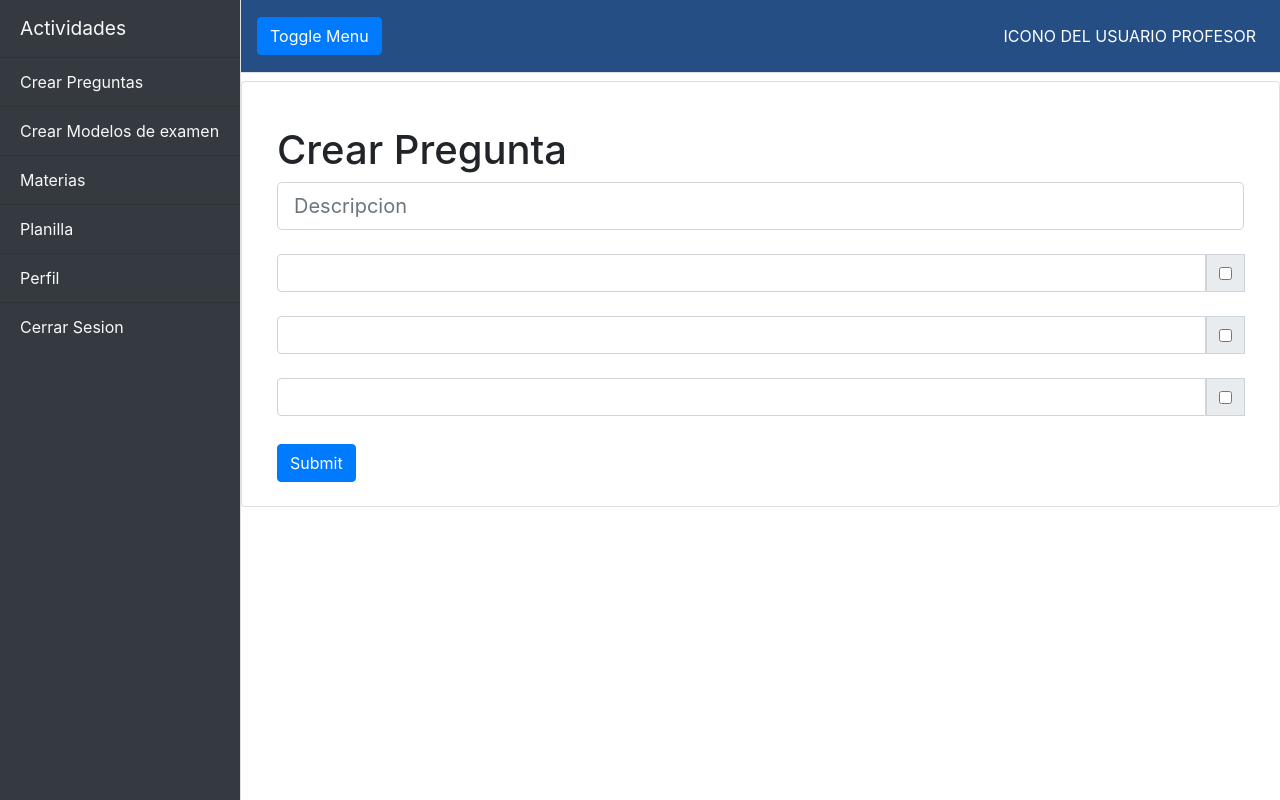
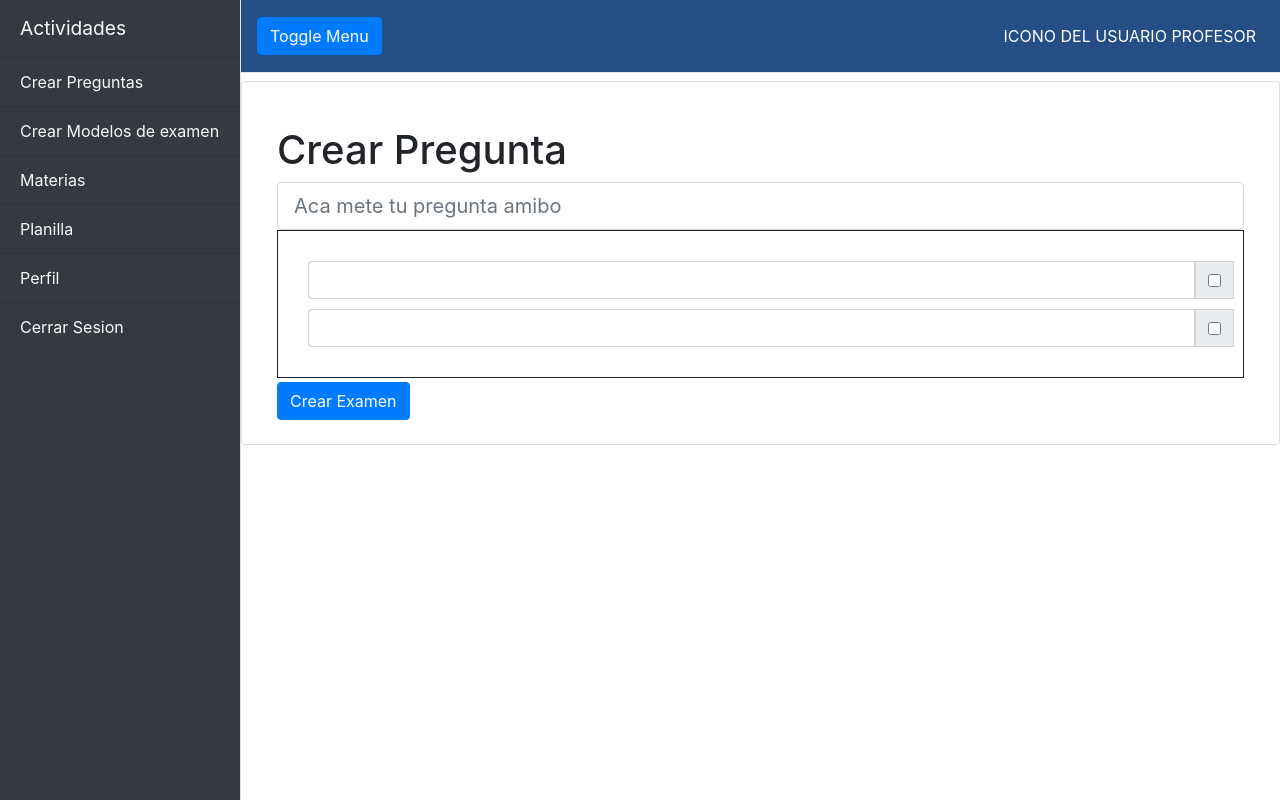
Before and after one commit to ltisera/RoyalAcademy, a Flask app: page /docente in a window 1280 px wide, after a click on "Crear Preguntas". Run offline with Flask 2, Linux system fonts and the light colour scheme; data comes from the database, SQL or seed files in the repository; some libraries are stand-ins or nearby versions.

Commit message:
Vamos Mathov

```diff
--- a/server.py
+++ b/server.py
@@ -7,6 +7,7 @@ sys.path.append(r'C:\Users\Camila\Documents\GitHub\odbcViajes')
 from flask import Flask, render_template, send_from_directory, request, jsonify, Response , redirect , url_for
 from DAO.LoginDAO import LoginDAO
 from DAO.gestorExamenDAO import GestorExamenDAO
+import json
 app = Flask(__name__, static_folder='static', static_url_path='')
 
 
@@ -72,6 +73,21 @@ def traerPreguntasDeMateria():
     print(lMaterias)
     return jsonify(lMaterias),200
 
+@app.route('/crearPregunta',methods=['GET','POST'])
+def crearPregunta():
+    print("A ver a ver")
+    abc = json.loads(request.json)
+
+    print("Completo")
+    print(abc)
+    print("Pregunta")
+
+    print(abc["pregunta"])
+    print("Accedo a la lista")
+    for l in abc["lista"]:
+        print("AbcRespuesta: ", l["respuesta"])
+
+    return jsonify(""),200
 
 @app.route('/postPregunta',methods=['GET','POST'])
 def postPregunta():
--- a/static/css/estilos.css
+++ b/static/css/estilos.css
@@ -69,3 +69,18 @@ body {margin:0;}
 
 }
 /*Fin de estilos Index*/
+
+/*Fin de estilos Profesor*/
+.clsFondoCrearPregunta{
+
+}
+.clsFondoRta{
+	border-style: solid;
+	border-width: 1px;
+	padding: 20px;
+
+}
+.clsRGlobal{
+	margin:10px;
+}
+/*Fin de estilos Profesor*/
--- a/static/js/profesor.js
+++ b/static/js/profesor.js
@@ -36,3 +36,62 @@ function cambiador(){
         error:function(response){console.log("MAL ALGO")}
     });
 };
+
+$(document).on('focus', ".clsRta", function() {
+
+    console.log($(".clsRta:last").attr("id"));
+    var i = parseInt(this.id.substring(3)) + 1
+    var miHtml = `
+    <div class="input-group clsRGlobal">
+        <input type="text" id="`+ "rta" + i.toString()+`" class="clsRta form-control"
+            aria-label="Text input with checkbox">
+        <div class="input-group-prepend">
+            <div class="input-group-text">
+                <input id="chk`+ i.toString() +`" type="checkbox"
+                    aria-label="Checkbox for following text input">
+            </div>
+        </div>
+    </div>
+
+    `;
+    if(this.id == $(".clsRta:last").attr("id")){
+        console.log("SI SOY")
+        $("#idDivRta").append(miHtml);
+    }
+    else{
+        console.log(" NOSOY")
+    }
+});
+
+$(document).on('click', "#idBtnCrearExamen", function() {
+
+    var cuantos = parseInt($(".clsRta:last").attr("id").substring(3));
+    /* Me imagino algo asi
+        {"pregunta":"perro", [{"resp1":"Herviboro", "correcto":0},{resp1:Correcto},{resp1:Correcto}] }
+    */
+    var miJson='{"pregunta":"'+$('#idLaPregunta').val()+'","lista":[';
+
+    for(var i=1;i < cuantos; i++){
+        miJson = miJson + '{"respuesta":"' + $('#rta'+i).val() +'","correcta":';
+        if ($('#chk'+i).prop('checked') == true){
+            miJson = miJson + '1},';
+        }
+        else{
+            miJson = miJson + '0},';
+        }
+
+    }
+
+    miJson = miJson.substring(0,miJson.length-1);
+    miJson = miJson +']}'
+
+    console.log(miJson);
+    $.ajax({
+        url: 'crearPregunta',
+        type: 'Post',
+        contentType: 'application/json',
+        data: JSON.stringify(miJson),
+        success: function(response){console.log("Habemus Pregunta")},
+        error: function(response){console.log("Habemus Errorus")}
+    });
+});
--- a/templates/profesor.html
+++ b/templates/profesor.html
@@ -1,25 +1,29 @@
 <!DOCTYPE html>
 <html lang="en">
+
 <head>
 	<meta charset="UTF-8">
 	<meta name="viewport" content="width=device-width, initial-scale=1.0">
 	<meta http-equiv="X-UA-Compatible" content="ie=edge">
 	<link rel="stylesheet" href="https://maxcdn.bootstrapcdn.com/bootstrap/4.3.1/css/bootstrap.min.css">
-    <link rel="stylesheet" href="https://stackpath.bootstrapcdn.com/bootstrap/4.3.1/css/bootstrap.min.css" integrity="sha384-ggOyR0iXCbMQv3Xipma34MD+dH/1fQ784/j6cY/iJTQUOhcWr7x9JvoRxT2MZw1T" crossorigin="anonymous">
+	<link rel="stylesheet" href="https://stackpath.bootstrapcdn.com/bootstrap/4.3.1/css/bootstrap.min.css"
+		integrity="sha384-ggOyR0iXCbMQv3Xipma34MD+dH/1fQ784/j6cY/iJTQUOhcWr7x9JvoRxT2MZw1T" crossorigin="anonymous">
 	<link rel="stylesheet" href="static/css/navbar.css">
+	<link rel="stylesheet" href="static/css/estilos.css" />
 	<script src="static/js/jquery-3.4.1.js"></script>
 	<script src="static/js/profesor.js"></script>
 
 
 
 	<style>
-.prueba{
-    background: rgba(36,78,132);
+		.prueba {
+			background: rgba(36, 78, 132);
 		}
 	</style>
 
 
 </head>
+
 <body>
 
 	<div class="d-flex" id="wrapper">
@@ -28,12 +32,16 @@
 		<div class="bg-dark border-right" id="sidebar-wrapper">
 			<div class="sidebar-heading text-light bg-dark">Actividades</div>
 			<div class="list-group list-group-flush">
-                    <a  class="list-group-item list-group-item-action bg-dark text-light bg-dark" data-toggle="collapse" role="button" href="#collapseExample" role="button" aria-expanded="false" aria-controls="collapseExample">Crear Preguntas</a>
-                    <a  class="list-group-item list-group-item-action bg-dark text-light bg-dark" data-toggle="collapse" role="button" href="#collapseModeloExamen" role="button" aria-expanded="false" aria-controls="collapseModeloExamen">Crear Modelos de examen</a>
-                    <a  class="list-group-item list-group-item-action bg-dark text-light bg-dark">Materias</a>
-                    <a  class="list-group-item list-group-item-action bg-dark text-light bg-dark">Planilla</a>
-                    <a  class="list-group-item list-group-item-action bg-dark text-light bg-dark">Perfil</a>
-                    <a  class="list-group-item list-group-item-action bg-dark text-light bg-dark">Cerrar Sesion</a>
+				<a class="list-group-item list-group-item-action bg-dark text-light bg-dark" data-toggle="collapse"
+					role="button" href="#collapseExample" role="button" aria-expanded="false"
+					aria-controls="collapseExample">Crear Preguntas</a>
+				<a class="list-group-item list-group-item-action bg-dark text-light bg-dark" data-toggle="collapse"
+					role="button" href="#collapseModeloExamen" role="button" aria-expanded="false"
+					aria-controls="collapseModeloExamen">Crear Modelos de examen</a>
+				<a class="list-group-item list-group-item-action bg-dark text-light bg-dark">Materias</a>
+				<a class="list-group-item list-group-item-action bg-dark text-light bg-dark">Planilla</a>
+				<a class="list-group-item list-group-item-action bg-dark text-light bg-dark">Perfil</a>
+				<a class="list-group-item list-group-item-action bg-dark text-light bg-dark">Cerrar Sesion</a>
 			</div>
 		</div>
 		<!-- /#sidebar-wrapper -->
@@ -44,14 +52,17 @@
 			<nav class="navbar navbar-expand-lg navbar-light p-3 mb-2  prueba text-white border-bottom">
 				<button class="btn btn-primary" id="menu-toggle">Toggle Menu</button>
 
-                    <button class="navbar-toggler" type="button" data-toggle="collapse" data-target="#navbarSupportedContent" aria-controls="navbarSupportedContent" aria-expanded="false" aria-label="Toggle navigation" aria-expanded="false" aria-controls="collapseExample">
+				<button class="navbar-toggler" type="button" data-toggle="collapse"
+					data-target="#navbarSupportedContent" aria-controls="navbarSupportedContent" aria-expanded="false"
+					aria-label="Toggle navigation" aria-expanded="false" aria-controls="collapseExample">
 					<span class="navbar-toggler-icon"></span>
 				</button>
 
 				<div class="collapse navbar-collapse" id="navbarSupportedContent">
 					<ul class="navbar-nav ml-auto mt-2 mt-lg-0">
 						<li class="nav-item active">
-                          <a class="nav-link text-white" href="#">ICONO DEL USUARIO PROFESOR<span class="sr-only">(current)</span></a>
+							<a class="nav-link text-white" href="#">ICONO DEL USUARIO PROFESOR<span
+									class="sr-only">(current)</span></a>
 						</li>
 					</ul>
 				</div>
@@ -60,40 +71,37 @@
 			<div class="collapse" id="collapseExample">
 				<div class="card card-body">
 					<div class="container-fluid">
-                                            <h1 class="mt-4">Crear  Pregunta</h1>
-                                             <form action="/postPregunta" method="POST">
-                                                <input class="form-control form-control-lg" name="descripcion" type="text" placeholder="Descripcion">
-                                                <br>
+						<div class="clsFondoCrearPregunta">
+							<h1 class="mt-4">Crear Pregunta</h1>
 
-                                                <div class="input-group ">
-                                                    <input type="text"name="respuesta" class="form-control" aria-label="Text input with checkbox">
+								<input class="form-control form-control-lg" id="idLaPregunta" type="text"
+									placeholder="Aca mete tu pregunta amibo">
+								<div id="idDivRta" class="clsFondoRta">
+									<div class="input-group clsRGlobal">
+										<input type="text" id="rta1" class="clsRta form-control"
+											aria-label="Text input with checkbox">
 										<div class="input-group-prepend">
 											<div class="input-group-text">
-                                                            <input name="valor1" type="checkbox" aria-label="Checkbox for following text input">
+												<input id="chk1" type="checkbox"
+													aria-label="Checkbox for following text input">
 											</div>
 										</div>
 									</div>
-                                                <br>
-                                                <div class="input-group ">
-                                                        <input type="text" name="respuesta" class="form-control" aria-label="Text input with checkbox">
+									<div class="input-group clsRGlobal">
+										<input type="text" id="rta2" class="clsRta form-control"
+											aria-label="Text input with checkbox">
 										<div class="input-group-prepend">
 											<div class="input-group-text">
-                                                                <input name="valor2" type="checkbox" aria-label="Checkbox for following text input">
+												<input id="chk2" type="checkbox"
+													aria-label="Checkbox for following text input">
 											</div>
 										</div>
 									</div>
-                                                    <br>
-                                                    <div class="input-group ">
-                                                            <input  name="respuesta" type="text" class="form-control" aria-label="Text input with checkbox">
-                                                            <div class="input-group-prepend">
-                                                                  <div class="input-group-text">
-                                                                    <input name="valor3" type="checkbox" aria-label="Checkbox for following text input">
 								</div>
+
+								<button id="idBtnCrearExamen"type="submit" class="btn btn-primary my-1">Crear Examen</button>
+
 						</div>
-                                                        </div>
-                                                        <br>
-                                                        <button type="submit" class="btn btn-primary my-1">Submit</button>
-                                             </form>
 					</div>
 				</div>
 			</div>
@@ -119,16 +127,22 @@
 
 	<!-- Bootstrap core JavaScript -->
 
-  <script src="https://cdnjs.cloudflare.com/ajax/libs/tether/1.4.0/js/tether.min.js" integrity="sha256-gL1ibrbVcRIHKlCO5OXOPC/lZz/gpdApgQAzskqqXp8=" crossorigin="anonymous"></script>
+	<script src="https://cdnjs.cloudflare.com/ajax/libs/tether/1.4.0/js/tether.min.js"
+		integrity="sha256-gL1ibrbVcRIHKlCO5OXOPC/lZz/gpdApgQAzskqqXp8=" crossorigin="anonymous"></script>
 	<script rel="stylesheet" href="https://maxcdn.bootstrapcdn.com/bootstrap/4.3.1/js/bootstrap.min.js"></script>
 
-  <script src="https://cdnjs.cloudflare.com/ajax/libs/popper.js/1.14.7/umd/popper.min.js" integrity="sha384-UO2eT0CpHqdSJQ6hJty5KVphtPhzWj9WO1clHTMGa3JDZwrnQq4sF86dIHNDz0W1" crossorigin="anonymous"></script>
-  <script src="https://stackpath.bootstrapcdn.com/bootstrap/4.3.1/js/bootstrap.min.js" integrity="sha384-JjSmVgyd0p3pXB1rRibZUAYoIIy6OrQ6VrjIEaFf/nJGzIxFDsf4x0xIM+B07jRM" crossorigin="anonymous"></script>
+	<script src="https://cdnjs.cloudflare.com/ajax/libs/popper.js/1.14.7/umd/popper.min.js"
+		integrity="sha384-UO2eT0CpHqdSJQ6hJty5KVphtPhzWj9WO1clHTMGa3JDZwrnQq4sF86dIHNDz0W1"
+		crossorigin="anonymous"></script>
+	<script src="https://stackpath.bootstrapcdn.com/bootstrap/4.3.1/js/bootstrap.min.js"
+		integrity="sha384-JjSmVgyd0p3pXB1rRibZUAYoIIy6OrQ6VrjIEaFf/nJGzIxFDsf4x0xIM+B07jRM"
+		crossorigin="anonymous"></script>
 	<script>
-        $("#menu-toggle").click(function(e) {
+		$("#menu-toggle").click(function (e) {
 			e.preventDefault();
 			$("#wrapper").toggleClass("toggled");
 		});
 	</script>
 </body>
+
 </html>
```
Also changed, not shown: static/js/index.js (+0 -13 lines). Lines whose indentation alone changed are shown as unchanged.
